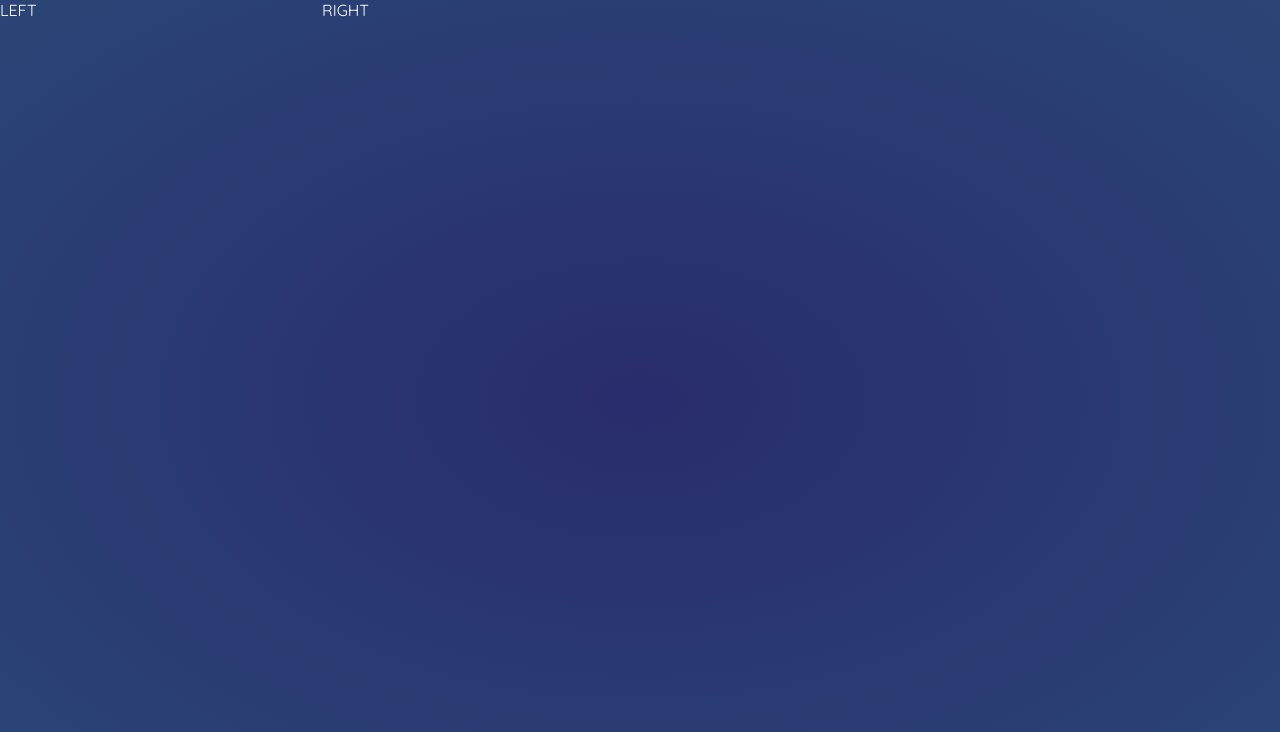
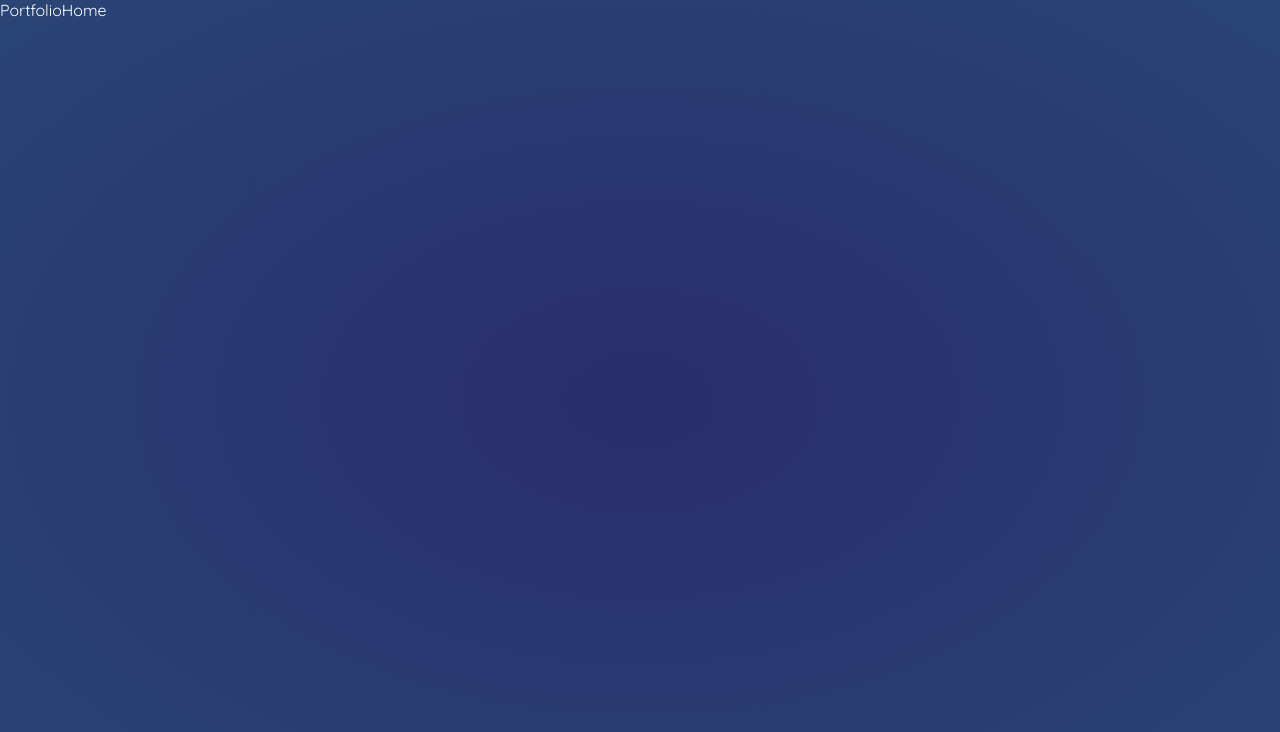
Before and after one commit to danielecomandini/portfolio, a React (Create React App) app in the folder calendar/: page / in a window 1280 px wide. Shown: the top 732 px of the page. Built offline with nearby package versions, Linux system fonts and the light colour scheme; the HTML template or start-up script is replaced by a standard one.

Commit message:
Routing implementation

```diff
--- a/calendar/package.json
+++ b/calendar/package.json
@@ -14,6 +14,7 @@
     "@testing-library/user-event": "^13.5.0",
     "react": "^18.3.1",
     "react-dom": "^18.3.1",
+    "react-router-dom": "^6.28.0",
     "react-scripts": "5.0.1",
     "web-vitals": "^2.1.4"
   },
--- a/calendar/src/App.js
+++ b/calendar/src/App.js
@@ -1,14 +1,10 @@
 import "./App.css";
-import Row from "./UI/materials/grid/Row";
-import Column from "./UI/materials/grid/Column";
+import PortfolioRoutes from "./routes/PortfolioRoutes";
 
 function App() {
   return (
     <div className="App-header">
-    <Row>
-      <Column laptop={3}>LEFT</Column>
-      <Column laptop={9}>RIGHT</Column>
-    </Row>
+      <PortfolioRoutes />
     </div>
   );
 }
--- /dev/null
+++ b/calendar/src/projects/home/PortfolioHome.jsx
@@ -0,0 +1,5 @@
+const PortfolioHome = () => {
+  return <div>PortfolioHome</div>;
+};
+
+export default PortfolioHome;
--- /dev/null
+++ b/calendar/src/routes/PortfolioRoutes.jsx
@@ -0,0 +1,21 @@
+// App.js
+import React from "react";
+import { BrowserRouter as Router, Routes, Route } from "react-router-dom";
+import PortfolioHome from "../projects/home/PortfolioHome";
+
+function PortfolioRoutes() {
+  return (
+    <Router>
+      <div>
+        <Routes>
+          <Route path="/" element={<PortfolioHome />} />
+          {/*<Route path="/about" element={<About />} />
+          <Route path="/contact" element={<Contact />} /> */}
+          <Route path="/*" element={<div>NO PATH DEFINED</div>} />
+        </Routes>
+      </div>
+    </Router>
+  );
+}
+
+export default PortfolioRoutes;
```
Also changed, not shown: 1 other file (tests, documents, lock files or other folders).
